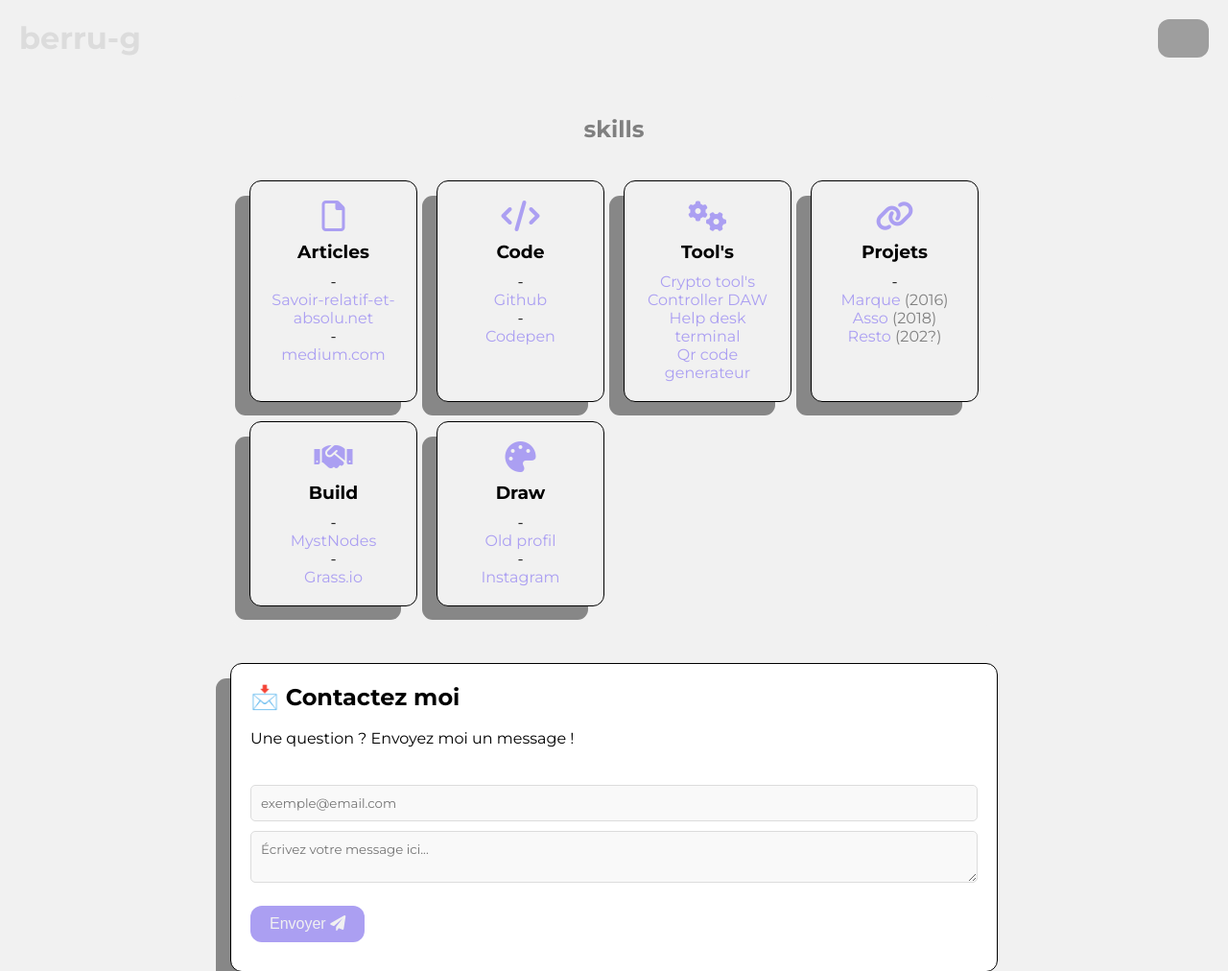
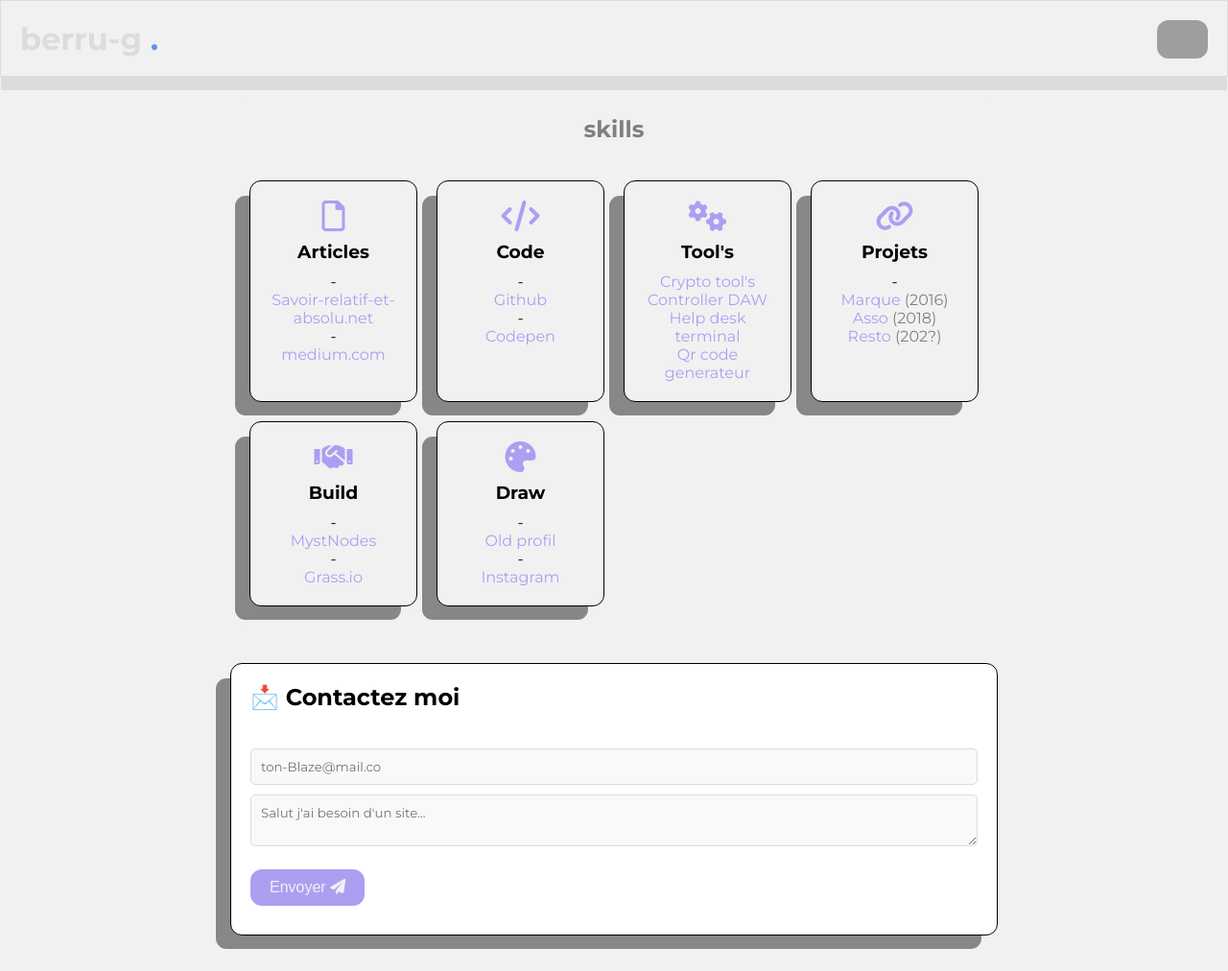
Before and after one commit to berru-g/berru-g, a PHP site: page / in a window 1280 px wide. Shown: the top 1012 px of the page at 96% size. Run offline with PHP 8.4, Linux system fonts and the light colour scheme; some libraries are stand-ins or nearby versions; grey boxes are pictures that could not be loaded.

Commit message:
oldschoolfront

```diff
--- a/index.html
+++ b/index.html
@@ -52,7 +52,7 @@
 </head>
 <header>
     <div class="hamburger-menu">
-        <h1>berru-g</h1>
+        <h1>berru-g <span style="color:cornflowerblue;">.</span></h1>
         <img src="https://img.icons8.com/?size=100&id=36389&format=png&color=808080" alt="Logo de l’app">
     </div>
 </header>
@@ -65,7 +65,7 @@
         hamburgerMenu.addEventListener('click', () => {
             // Utilisation de SweetAlert pour afficher la fenêtre contextuelle
             Swal.fire({
-                title: '🌍',
+                title: '<span style="color:cornflowerblue;">.</span>',
                 html: '<ul><li><a href="https://savoir-relatif-et-absolu.netlify.app/">Blog</a></li><li><a href="https://medium.com/@gael-berru">Articles</a></li><li><a href="https://crypto-free-tools.netlify.app/">Crypto Tools</a></li><li><a href="https://github.com/berru-g/">Github</a></li><li><a href="https://codepen.io/h-lautre">Codepen</a></li></ul>',
                 showCloseButton: true,
                 showConfirmButton: false,
@@ -146,14 +146,13 @@
 
     <section id="formulaire">
         <h2>📩 Contactez moi</h2><br>
-        <p class="form-subtitle">Une question ? Envoyez moi un message !</p><br>
 
         <form action="https://formspree.io/f/meoewywl" method="POST">
             <label for="email"></label>
-            <input type="email" name="email" id="email" placeholder="exemple@email.com" required>
+            <input type="email" name="email" id="email" placeholder="ton-Blaze@mail.co" required>
 
             <label for="message"></label>
-            <textarea name="message" id="message" placeholder="Écrivez votre message ici..." required></textarea>
+            <textarea name="message" id="message" placeholder="Salut j'ai besoin d'un site..." required></textarea>
 
             <button type="submit">Envoyer <i class="fa-solid fa-paper-plane"></i></button>
         </form>
@@ -194,7 +193,7 @@
                 </ul>
             </div>
         </div>
-        <h5 style="margin-bottom:40px;">dev with love &copy; 2025 | by <a href="https://github.com/berru-g/">berru-g</a>
+        <h5 style="margin-bottom:40px;">dev with love | 2025 by <a href="https://github.com/berru-g/">berru-g</a>
         </h5>
     </footer>
 
--- a/old-cv.html
+++ b/old-cv.html
@@ -21,7 +21,7 @@ by berru-aka :
   <meta name="description"
     content="Les skill's acquis au fil des années d'un petit gars curieux. Berru-aka l'illustrateur, le codeur, le peintre, le cuisto, le bouineur...">
 
-  <link rel="stylesheet" href="./style.css">
+  <link rel="stylesheet" href="old.css">
 
 </head>
 
--- a/style.css
+++ b/style.css
@@ -71,11 +71,14 @@ header {
     top: 0;
     left: 0;
     width: 100%;
+    height: 80px;
     padding: 10px 20px;
     display: flex;
     justify-content: space-between;
     align-items: center;
     z-index: 1000;
+    border: 1px solid var(--border-color);
+    box-shadow: 0px 15px 0px -1px var(--border-color);
 }
 
 header h1 {
@@ -123,22 +126,27 @@ span {
 .swal-overlay {
     background-color: white;
     backdrop-filter: blur(5px);
+
 }
 
 .custom-swal-popup {
     width: 350px;
     background-color: white;
     box-shadow: none;
+    border-radius: 12px;
+    border: 1px solid black;
+    box-shadow: -16px 15px 0px -1px #878787;
 }
 
 .custom-swal-close-button {
     color: #ab9ff2;
-    font-size: 20px;
+    font-size: 40px;
 
 }
 
 .custom-swal-content {
     text-align: center;
+    font-size: 30px;
 }
 
 .custom-swal-popup ul {
@@ -282,6 +290,10 @@ input {
     background-color: var(--input-background);
     color: var(--text-color);
     margin-top: 20px;
+}
+input:hover,
+textarea:hover {
+    transform: scale(1.02);
 }
 
 button {
```
